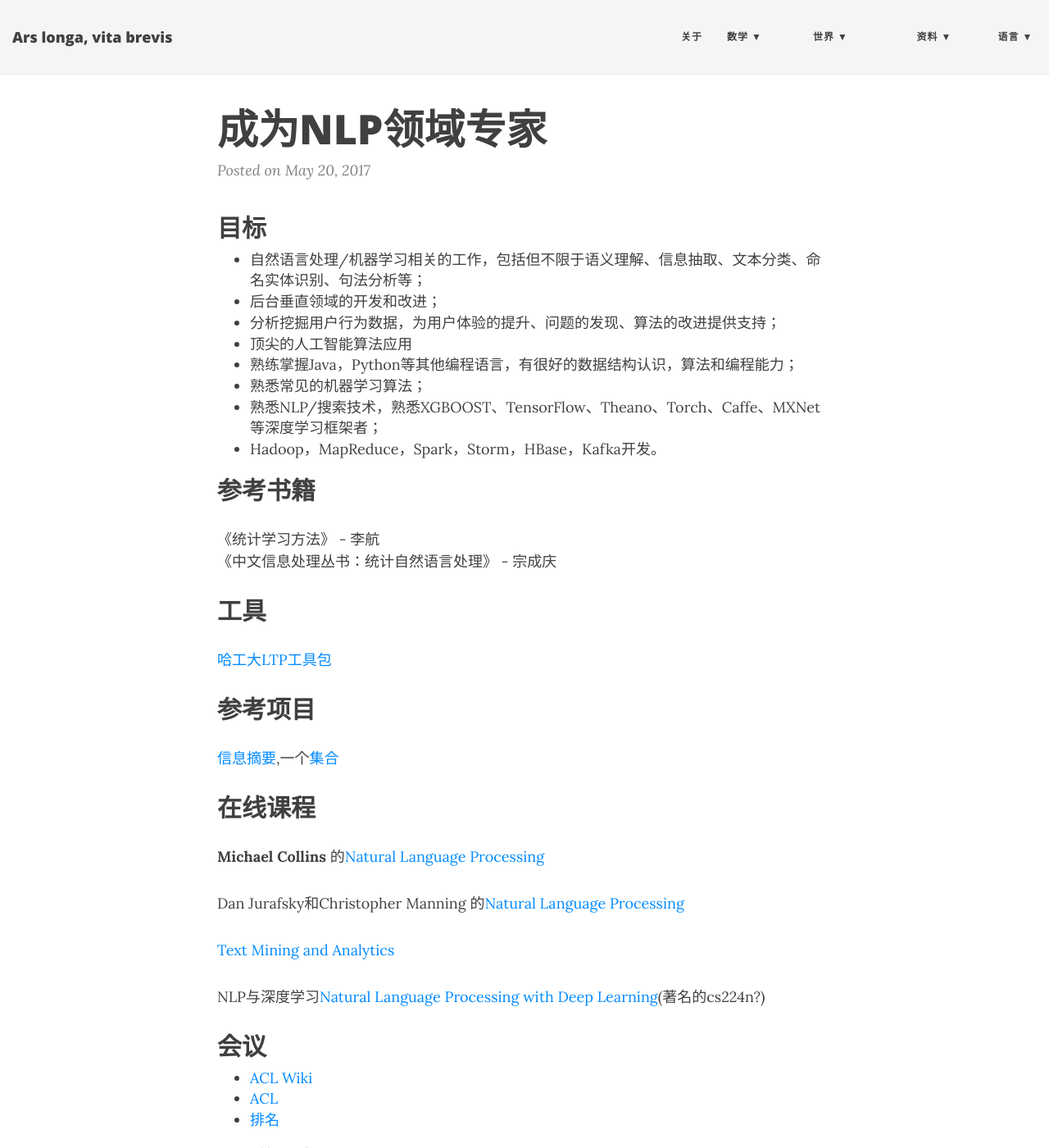
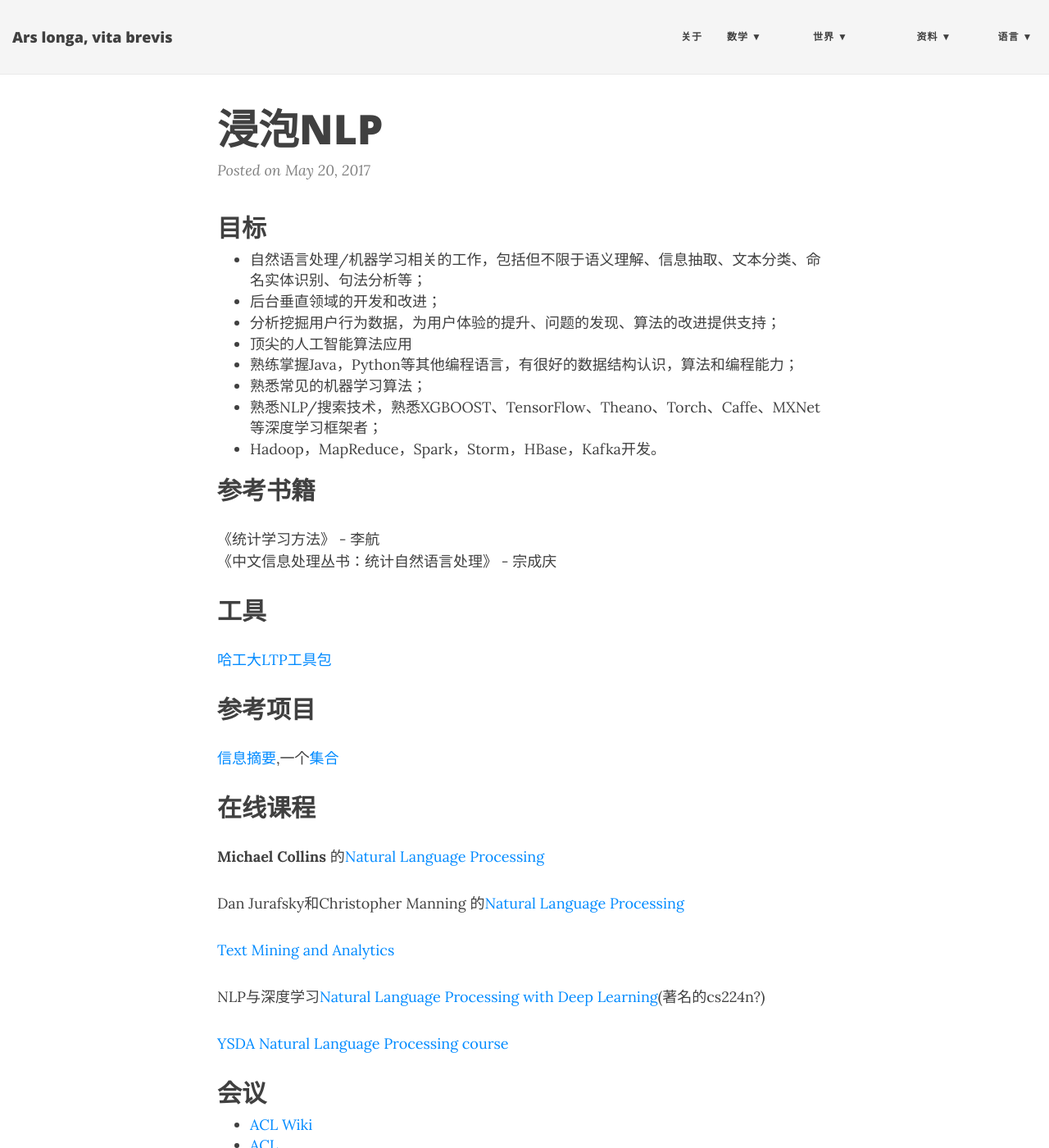
Before and after one commit to ZionPi/zionpi.github.io, a Jekyll site: the page built from _posts/2017-05-20-become-a-nlp-experter.md, in a window 1280 px wide and 1400 px high. Shown: the whole window at 82% size. Built offline with Jekyll 4.4.1, drawn with Linux system fonts in a browser that asks for light colours; nearby versions of some CDN libraries.

Commit message:
Update 2017-05-20-become-a-nlp-experter.md

```diff
--- a/_posts/2017-05-20-become-a-nlp-experter.md
+++ b/_posts/2017-05-20-become-a-nlp-experter.md
@@ -1,6 +1,6 @@
 ---
 layout: post
-title: 成为NLP领域专家
+title: 浸泡NLP
 ---
 ## 目标
 - 自然语言处理/机器学习相关的工作，包括但不限于语义理解、信息抽取、文本分类、命名实体识别、句法分析等；
@@ -34,7 +34,7 @@ Dan Jurafsky和Christopher Manning 的[Natural Language Processing](https://www.
 
 NLP与深度学习[Natural Language Processing with Deep Learning](https://www.youtube.com/watch?v=OQQ-W_63UgQ)(著名的cs224n?)
 
-
+[YSDA Natural Language Processing course](https://github.com/yandexdataschool/nlp_course)
 
 ## 会议
 - [ACL Wiki](https://aclweb.org/aclwiki/Main_Page)
```
